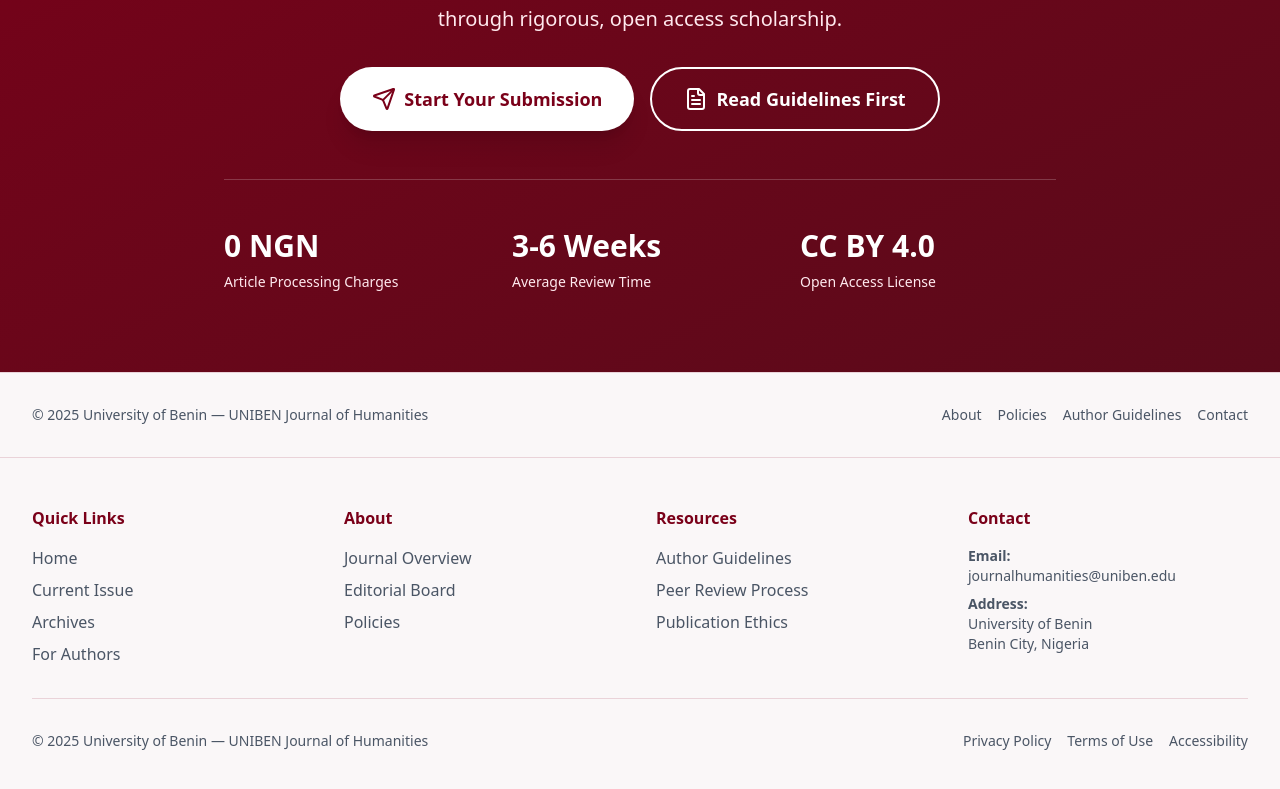
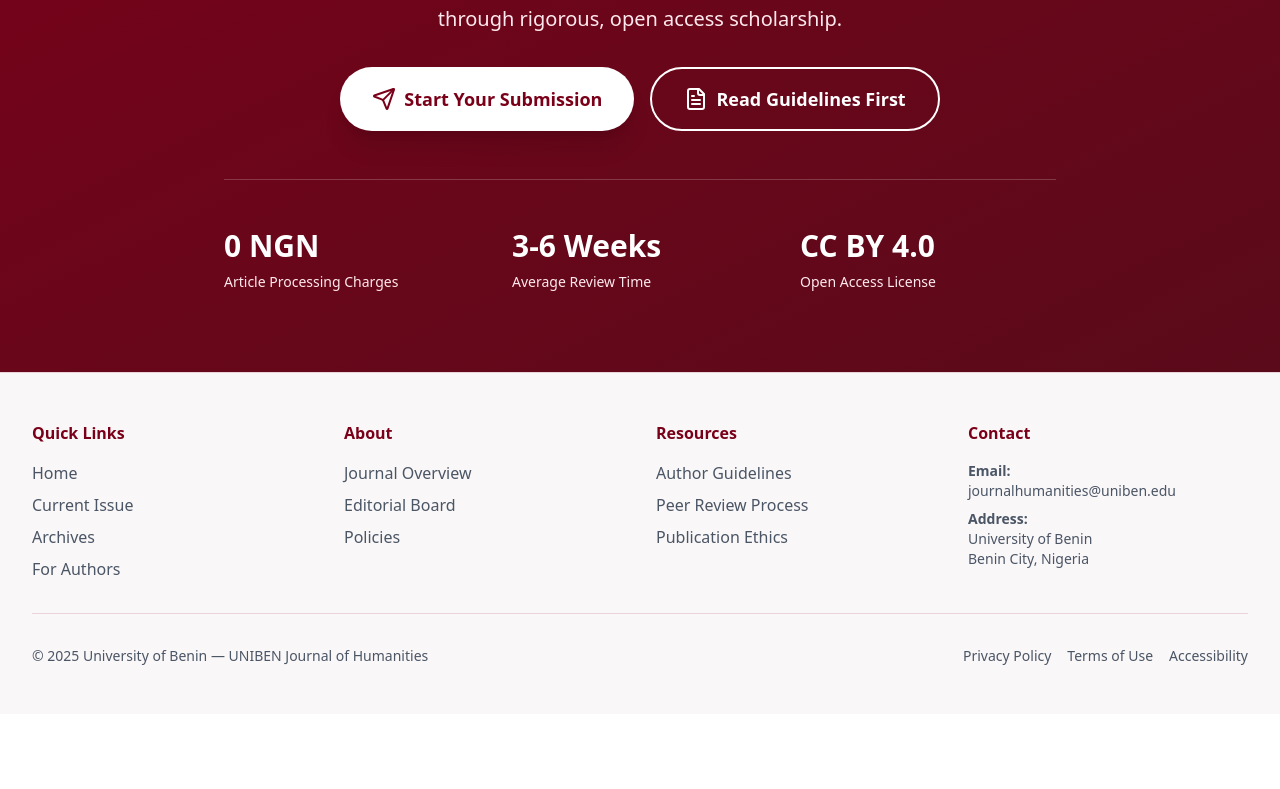
Before and after one commit to unibeninterns/ubjh_client, a Next.js app: page /submission in a window 1280 px wide. Shown: the part 5029-5818 px from the top of the page. After the commit the page ends 5743 px from the top, so only its background shows below. Built offline with nearby package versions, Linux system fonts and the light colour scheme.

Commit message:
fixed the footer

```diff
--- a/src/app/(public)/about/page.tsx
+++ b/src/app/(public)/about/page.tsx
@@ -14,6 +14,7 @@
   CheckCircle,
 } from "lucide-react";
 import Header from "@/components/Header"
+import Footer from "@/components/Footer";
 
 export default function AboutPage() {
   return (
@@ -567,30 +568,7 @@
       </div>
 
       {/* Footer */}
-      <footer className="bg-[#FAF7F8] border-t border-[#EAD3D9] py-8">
-        <div className="max-w-7xl mx-auto px-4 sm:px-6 lg:px-8">
-          <div className="flex flex-col md:flex-row justify-between items-center text-sm text-gray-600">
-            <p>
-              © {new Date().getFullYear()} University of Benin — UNIBEN Journal
-              of Humanities
-            </p>
-            <div className="flex gap-4 mt-4 md:mt-0">
-              <Link
-                href="/policies"
-                className="hover:text-[#7A0019]"
-              >
-                Policies
-              </Link>
-              <Link
-                href="/contact"
-                className="hover:text-[#7A0019]"
-              >
-                Contact
-              </Link>
-            </div>
-          </div>
-        </div>
-      </footer>
+      <Footer/>
     </div>
   );
 }
--- a/src/app/(public)/archives/page.tsx
+++ b/src/app/(public)/archives/page.tsx
@@ -13,6 +13,7 @@
   Download,
 } from "lucide-react";
 import Header from "@/components/Header";
+import Footer from "@/components/Footer";
 
 interface Issue {
   volume: number;
@@ -289,27 +290,7 @@
         </div>
       </section>
 
-      <footer className="bg-[#FAF7F8] border-t border-[#EAD3D9] py-8">
-        <div className="max-w-7xl mx-auto px-4 sm:px-6 lg:px-8">
-          <div className="flex flex-col md:flex-row justify-between items-center text-sm text-gray-600">
-            <p>
-              © {new Date().getFullYear()} University of Benin — UNIBEN Journal
-              of Humanities
-            </p>
-            <div className="flex gap-4 mt-4 md:mt-0">
-              <Link href="/about" className="hover:text-[#7A0019]">
-                About
-              </Link>
-              <Link href="/policies" className="hover:text-[#7A0019]">
-                Policies
-              </Link>
-              <Link href="/contact" className="hover:text-[#7A0019]">
-                Contact
-              </Link>
-            </div>
-          </div>
-        </div>
-      </footer>
+      <Footer/>
     </div>
   );
 }
--- a/src/app/(public)/articles/[id]/page.tsx
+++ b/src/app/(public)/articles/[id]/page.tsx
@@ -18,6 +18,7 @@
   Globe,
   Printer,
 } from "lucide-react";
+import Footer from "@/components/Footer";
 
 export default function ArticleDetailPage() {
   const [copiedDOI, setCopiedDOI] = useState(false);
@@ -537,36 +538,7 @@
       </div>
 
       {/* Footer */}
-      <footer className="bg-[#FAF7F8] border-t border-[#EAD3D9] py-8">
-        <div className="max-w-7xl mx-auto px-4 sm:px-6 lg:px-8">
-          <div className="flex flex-col md:flex-row justify-between items-center text-sm text-gray-600">
-            <p>
-              © {new Date().getFullYear()} University of Benin — UNIBEN Journal
-              of Humanities
-            </p>
-            <div className="flex gap-4 mt-4 md:mt-0">
-              <Link
-                href="/about"
-                className="hover:text-[#7A0019]"
-              >
-                About
-              </Link>
-              <Link
-                href="/policies"
-                className="hover:text-[#7A0019]"
-              >
-                Policies
-              </Link>
-              <Link
-                href="/contact"
-                className="hover:text-[#7A0019]"
-              >
-                Contact
-              </Link>
-            </div>
-          </div>
-        </div>
-      </footer>
+      <Footer/>
     </div>
   );
 }
--- a/src/app/(public)/current-issue/page.tsx
+++ b/src/app/(public)/current-issue/page.tsx
@@ -18,6 +18,7 @@
   Quote,
 } from "lucide-react";
 import Header from "@/components/Header";
+import Footer from "@/components/Footer";
 
 interface Article {
   id: string;
@@ -536,36 +537,7 @@
       </section>
 
       {/* Footer */}
-      <footer className="bg-[#FAF7F8] border-t border-[#EAD3D9] py-8">
-        <div className="max-w-7xl mx-auto px-4 sm:px-6 lg:px-8">
-          <div className="flex flex-col md:flex-row justify-between items-center text-sm text-gray-600">
-            <p>
-              © {new Date().getFullYear()} University of Benin — UNIBEN Journal
-              of Humanities
-            </p>
-            <div className="flex gap-4 mt-4 md:mt-0">
-              <Link
-                href="/about"
-                className="hover:text-[#7A0019]"
-              >
-                About
-              </Link>
-              <Link
-                href="/policies"
-                className="hover:text-[#7A0019]"
-              >
-                Policies
-              </Link>
-              <Link
-                href="/contact"
-                className="hover:text-[#7A0019]"
-              >
-                Contact
-              </Link>
-            </div>
-          </div>
-        </div>
-      </footer>
+      <Footer/>
     </div>
   );
 }
--- a/src/app/(public)/editorial-board/page.tsx
+++ b/src/app/(public)/editorial-board/page.tsx
@@ -8,6 +8,7 @@
   Users,
   Globe,
 } from "lucide-react";
+import Footer from "@/components/Footer";
 
 interface EditorProfile {
   name: string;
@@ -369,36 +370,7 @@
       </section>
 
       {/* Footer */}
-      <footer className="bg-[#FAF7F8] border-t border-[#EAD3D9] py-8">
-        <div className="max-w-7xl mx-auto px-4 sm:px-6 lg:px-8">
-          <div className="flex flex-col md:flex-row justify-between items-center text-sm text-gray-600">
-            <p>
-              © {new Date().getFullYear()} University of Benin — UNIBEN Journal
-              of Humanities
-            </p>
-            <div className="flex gap-4 mt-4 md:mt-0">
-              <Link
-                href="/about"
-                className="hover:text-[#7A0019]"
-              >
-                About
-              </Link>
-              <Link
-                href="/for-authors"
-                className="hover:text-[#7A0019]"
-              >
-                For Authors
-              </Link>
-              <Link
-                href="/contact"
-                className="hover:text-[#7A0019]"
-              >
-                Contact
-              </Link>
-            </div>
-          </div>
-        </div>
-      </footer>
+      <Footer/>
     </div>
   );
 }
--- a/src/app/(public)/for-authors/page.tsx
+++ b/src/app/(public)/for-authors/page.tsx
@@ -19,6 +19,7 @@
   Globe,
 } from "lucide-react";
 import Header from "@/components/Header"
+import Footer from "@/components/Footer";
 
 export default function ForAuthorsPage() {
   const [openFAQ, setOpenFAQ] = useState<number | null>(null);
@@ -809,6 +810,7 @@
       </div>
 
       {/* Footer - Simplified */}
+      <Footer/>
          </div>
   );
 }
--- a/src/app/(public)/policies/page.tsx
+++ b/src/app/(public)/policies/page.tsx
@@ -16,6 +16,7 @@
   ChevronDown,
   ExternalLink,
 } from "lucide-react";
+import Footer from "@/components/Footer";
 
 export default function PoliciesPage() {
   const [expandedSection, setExpandedSection] = useState<string | null>("open-access");
@@ -825,39 +826,7 @@
       </div>
 
       {/* Footer */}
-      <footer className="bg-[#FAF7F8] border-t border-[#EAD3D9] py-8">
-        <div className="max-w-7xl mx-auto px-4 sm:px-6 lg:px-8">
-          <div className="flex flex-col md:flex-row justify-between items-center text-sm text-gray-600">
-            <p>
-              © {new Date().getFullYear()} University of Benin — UNIBEN Journal
-              of Humanities
-            </p>
-            <div className="flex gap-4 mt-4 md:mt-0">
-              <Link
-                href="/about"
-                className="hover:text-[#7A0019]"
-              >
-                About
-              </Link>
-              <Link
-                href="/contact"
-                className="hover:text-[#7A0019]"
-              >
-                Contact
-              </Link>
-              <a
-                href="https://publicationethics.org/"
-                target="_blank"
-                rel="noopener noreferrer"
-                className="hover:text-[#7A0019] flex items-center gap-1"
-              >
-                COPE
-                <ExternalLink className="h-3 w-3" />
-              </a>
-            </div>
-          </div>
-        </div>
-      </footer>
+      <Footer/>
     </div>
   );
 }
--- a/src/app/(public)/submission/page.tsx
+++ b/src/app/(public)/submission/page.tsx
@@ -20,6 +20,7 @@
   Download,
 } from "lucide-react";
 import Header from "@/components/Header";
+import Footer from "@/components/Footer";
 
 export default function SubmissionPortalPage() {
   const [expandedFAQ, setExpandedFAQ] = useState<number | null>(null);
@@ -563,42 +564,7 @@
       </section>
 
       {/* Footer */}
-      <footer className="bg-[#FAF7F8] border-t border-[#EAD3D9] py-8">
-        <div className="max-w-7xl mx-auto px-4 sm:px-6 lg:px-8">
-          <div className="flex flex-col md:flex-row justify-between items-center text-sm text-gray-600">
-            <p>
-              © {new Date().getFullYear()} University of Benin — UNIBEN Journal
-              of Humanities
-            </p>
-            <div className="flex gap-4 mt-4 md:mt-0">
-              <Link
-                href="/about"
-                className="hover:text-[#7A0019]"
-              >
-                About
-              </Link>
-              <Link
-                href="/policies"
-                className="hover:text-[#7A0019]"
-              >
-                Policies
-              </Link>
-              <Link
-                href="/for-authors"
-                className="hover:text-[#7A0019]"
-              >
-                Author Guidelines
-              </Link>
-              <Link
-                href="/contact"
-                className="hover:text-[#7A0019]"
-              >
-                Contact
-              </Link>
-            </div>
-          </div>
-        </div>
-      </footer>
+      <Footer/>
     </div>
   );
 }
--- a/src/app/(public)/submit/page.tsx
+++ b/src/app/(public)/submit/page.tsx
@@ -17,6 +17,7 @@
   ExternalLink,
 } from 'lucide-react';
 import { manuscriptApi } from '@/services/api';
+import Footer from '@/components/Footer';
 
 interface CoAuthor {
   id: string;
@@ -996,30 +997,7 @@
       </main>
 
       {/* Footer */}
-      <footer className="bg-gray-100 border-t border-gray-200 py-8">
-        <div className="max-w-7xl mx-auto px-4 sm:px-6 lg:px-8">
-          <div className="flex flex-col md:flex-row justify-between items-center text-sm text-gray-600">
-            <p>
-              © {new Date().getFullYear()} University of Benin — UNIBEN Journal
-              of Humanities
-            </p>
-            <div className="flex gap-4 mt-4 md:mt-0">
-              <Link href="/about" className="hover:text-[#7A0019]">
-                About
-              </Link>
-              <Link href="/policies" className="hover:text-[#7A0019]">
-                Policies
-              </Link>
-              <Link href="/for-authors" className="hover:text-[#7A0019]">
-                Author Guidelines
-              </Link>
-              <Link href="/contact" className="hover:text-[#7A0019]">
-                Contact
-              </Link>
-            </div>
-          </div>
-        </div>
-      </footer>
+      <Footer/>
     </div>
   );
 }
--- a/src/app/layout.tsx
+++ b/src/app/layout.tsx
@@ -1,7 +1,6 @@
 import type { Metadata } from "next";
 import { Inter, Merriweather, JetBrains_Mono } from "next/font/google";
 import "./globals.css";
-import Footer from '@/components/Footer'
 
 const inter = Inter({
   subsets: ["latin"],
@@ -65,7 +64,6 @@
         className={`${inter.variable} ${merriweather.variable} ${jetbrainsMono.variable} antialiased`}
       >
         {children}
-        <Footer/>
       </body>
     </html>
   );
--- a/src/app/page.tsx
+++ b/src/app/page.tsx
@@ -17,6 +17,7 @@
   Award,
   Search,
 } from "lucide-react";
+import Footer from "@/components/Footer";
 
 export default function HumanitiesJournalHome() {
   const [searchQuery, setSearchQuery] = useState("");
@@ -570,6 +571,7 @@
       </section>
 
       {/* Footer */}
+      <Footer/>
 
     </div>
   );
```
